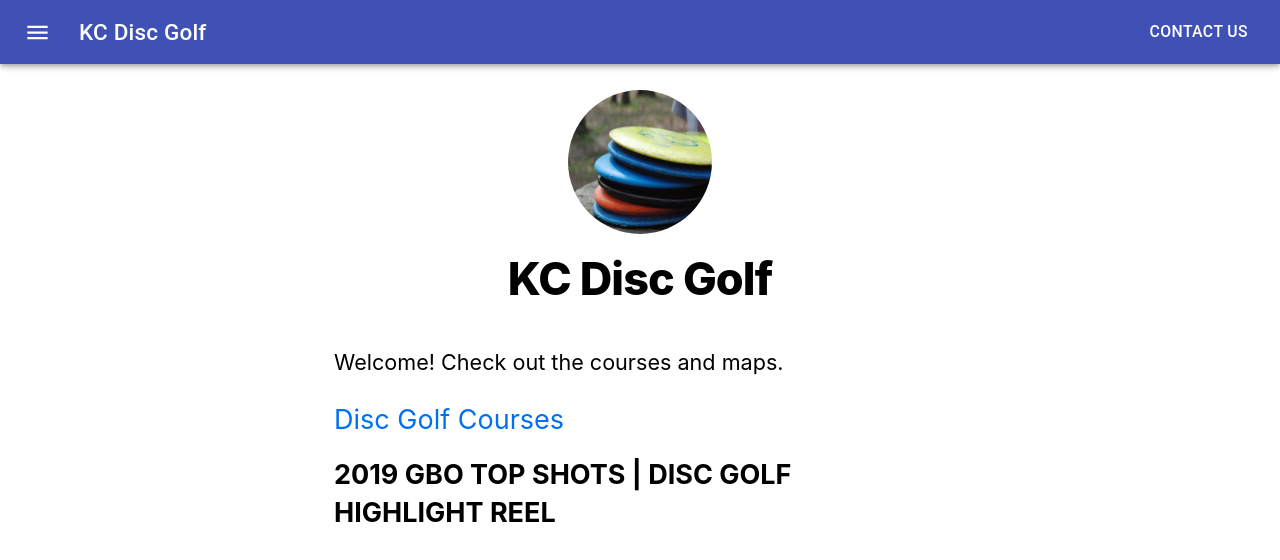
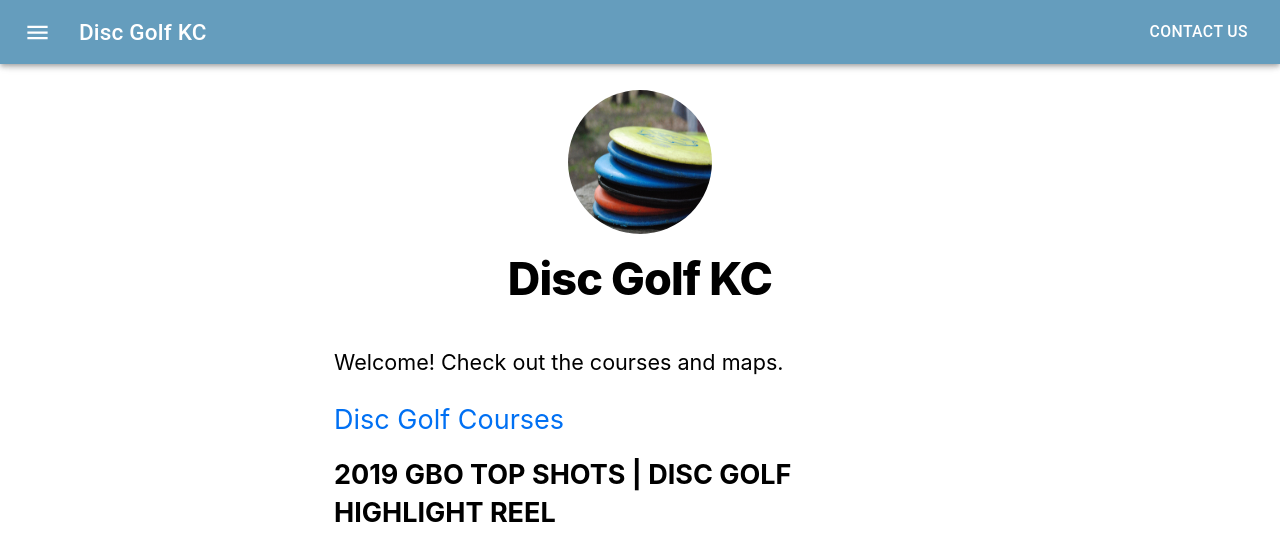
Before and after one commit to Chris-Boyle/discgolfkc, a Next.js app: page / in a window 1280 px wide. Shown: the top 560 px of the page. Built offline with nearby package versions, Linux system fonts and the light colour scheme.

Commit message:
updated name to disc golf kc and color of nav

```diff
--- a/components/layout.js
+++ b/components/layout.js
@@ -4,8 +4,8 @@ import utilStyles from '../styles/utils.module.css';
 import Link from 'next/link';
 import NavBar from './navbar';
 
-const name = 'KC Disc Golf';
-export const siteTitle = 'KC Disc Golf';
+const name = 'Disc Golf KC';
+export const siteTitle = 'Disc Golf KC';
 
 export default function Layout({ children, home }) {
   return (
@@ -13,11 +13,8 @@ export default function Layout({ children, home }) {
       <NavBar />
       <div className={styles.container}>
         <Head>
-          <link rel='icon' href='/favicon.ico' />
-          <meta
-            name='description'
-            content='Learn how to build a personal website using Next.js'
-          />
+          <link rel='icon' href='/images/8-frisbees.jpg' />
+          <meta name='description' />
           <meta
             property='og:image'
             content={`https://og-image.now.sh/${encodeURI(
--- a/components/navbar.js
+++ b/components/navbar.js
@@ -15,6 +15,9 @@ const useStyles = makeStyles((theme) => ({
   root: {
     flexGrow: 1,
     paddingBottom: '2rem',
+  },
+  nav: {
+    backgroundColor: '#659DBD',
   },
   menuButton: {
     marginRight: theme.spacing(2),
@@ -41,7 +44,7 @@ export default function NavBar() {
 
   return (
     <div className={classes.root}>
-      <AppBar position='fixed'>
+      <AppBar className={classes.nav} position='fixed'>
         <Toolbar>
           <IconButton
             edge='start'
@@ -68,7 +71,7 @@ export default function NavBar() {
             <MenuItem onClick={() => router.push('/shop')}>Shop</MenuItem>
           </Menu>
           <Typography variant='h6' className={classes.title}>
-            KC Disc Golf
+            Disc Golf KC
           </Typography>
           <Button color='inherit' onClick={() => router.push('/contact')}>
             Contact Us
```
Also changed, not shown: 1 other file (tests, documents, lock files or other folders).
